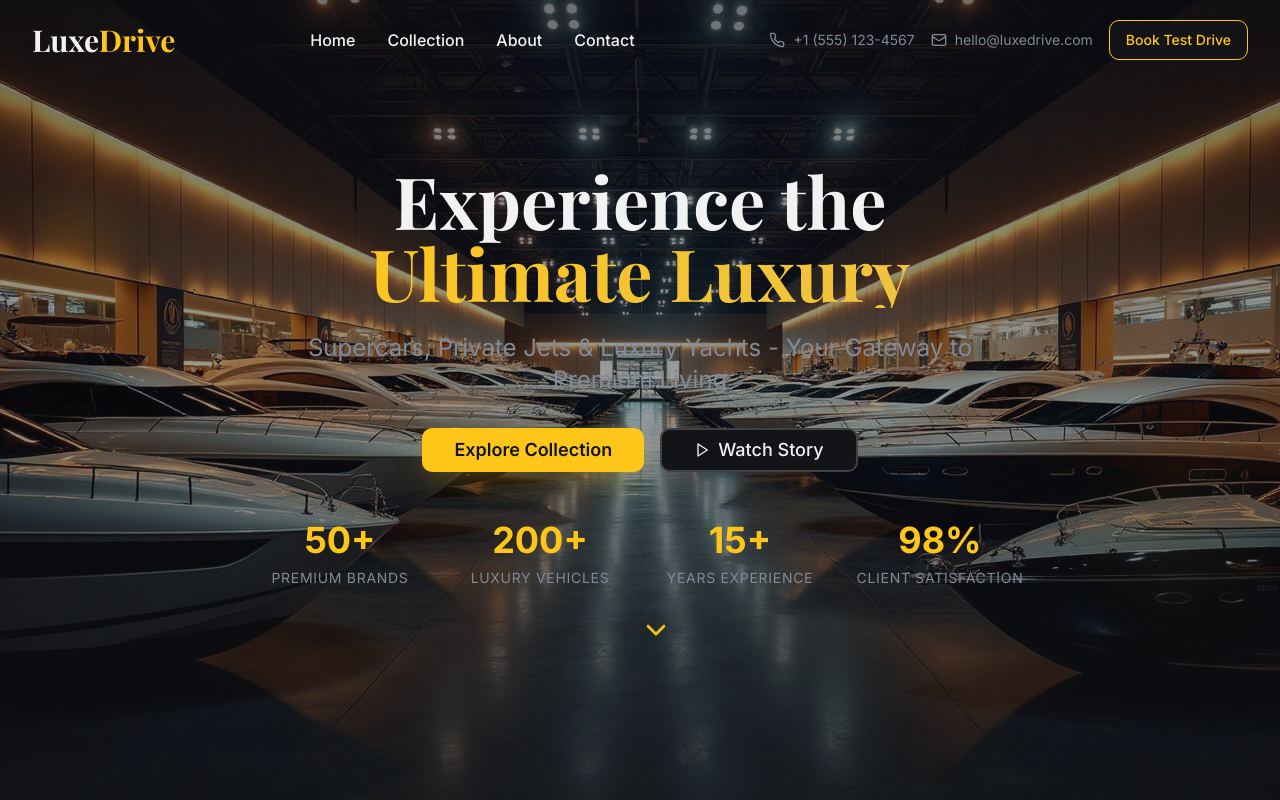
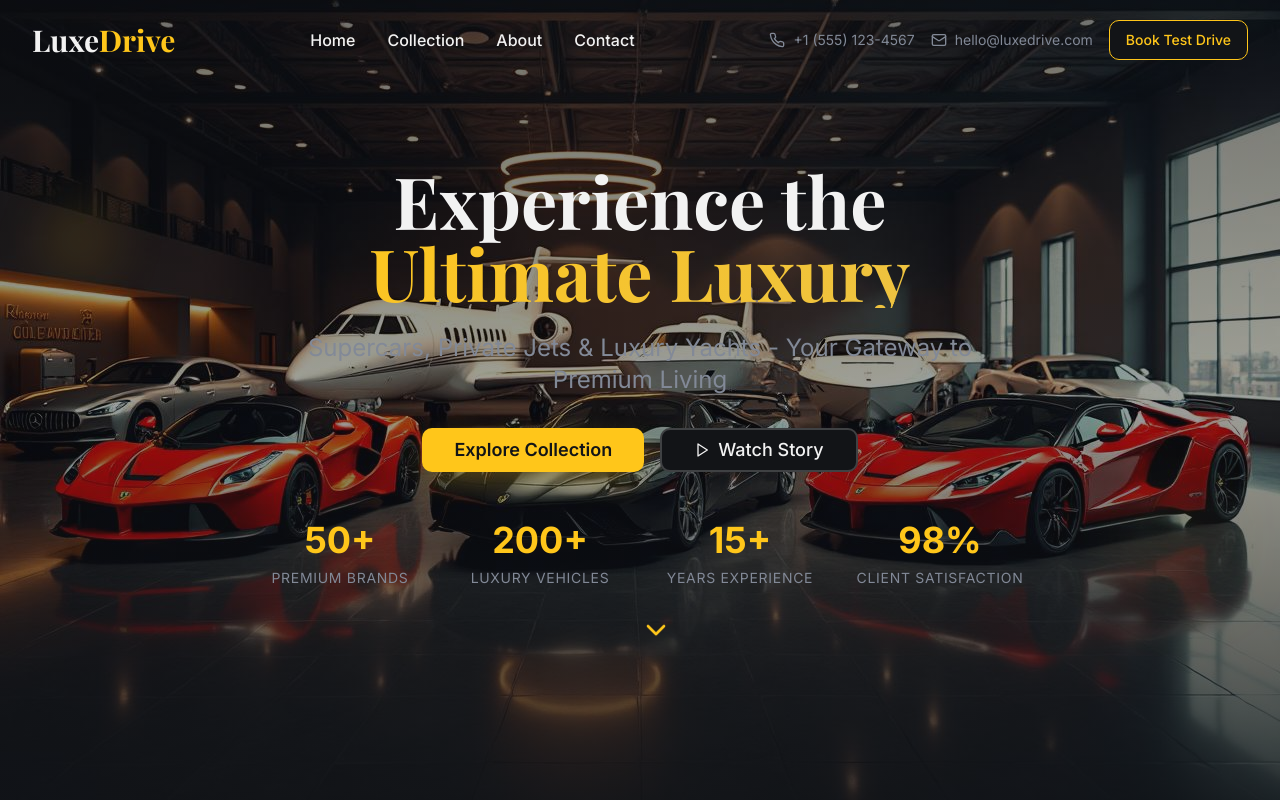
Before and after one commit to talha-rehmani/Loveable_new_web_app, a React (Vite) app: page / in a window 1280 px wide. Shown: the top 800 px of the page. Built offline with nearby package versions, Linux system fonts and the light colour scheme.

Commit message:
Add vehicles and planes to background
Added cars and planes to the background image, along with boats.

```diff
--- a/src/components/HeroSection.tsx
+++ b/src/components/HeroSection.tsx
@@ -1,11 +1,11 @@
 import { Button } from '@/components/ui/button';
 import { ChevronDown, Play } from 'lucide-react';
-import heroImage from '@/assets/hero-boats-collection.jpg';
+import heroImage from '@/assets/hero-complete-collection.jpg';
 const HeroSection = () => {
   return <section id="home" className="relative min-h-screen flex items-center justify-center overflow-hidden">
       {/* Background Image with Overlay */}
       <div className="absolute inset-0">
-        <img src={heroImage} alt="Luxury Vehicle Collection - Cars, Boats & Private Jets" className="w-full h-full object-cover" />
+        <img src={heroImage} alt="Complete Luxury Collection - Supercars, Private Jets & Luxury Yachts" className="w-full h-full object-cover" />
         <div className="absolute inset-0 bg-gradient-to-b from-background/60 via-background/40 to-background/80 mx-0 py-[2px]" />
       </div>
 
```
Also changed, not shown: src/assets/hero-complete-collection.jpg (added).
